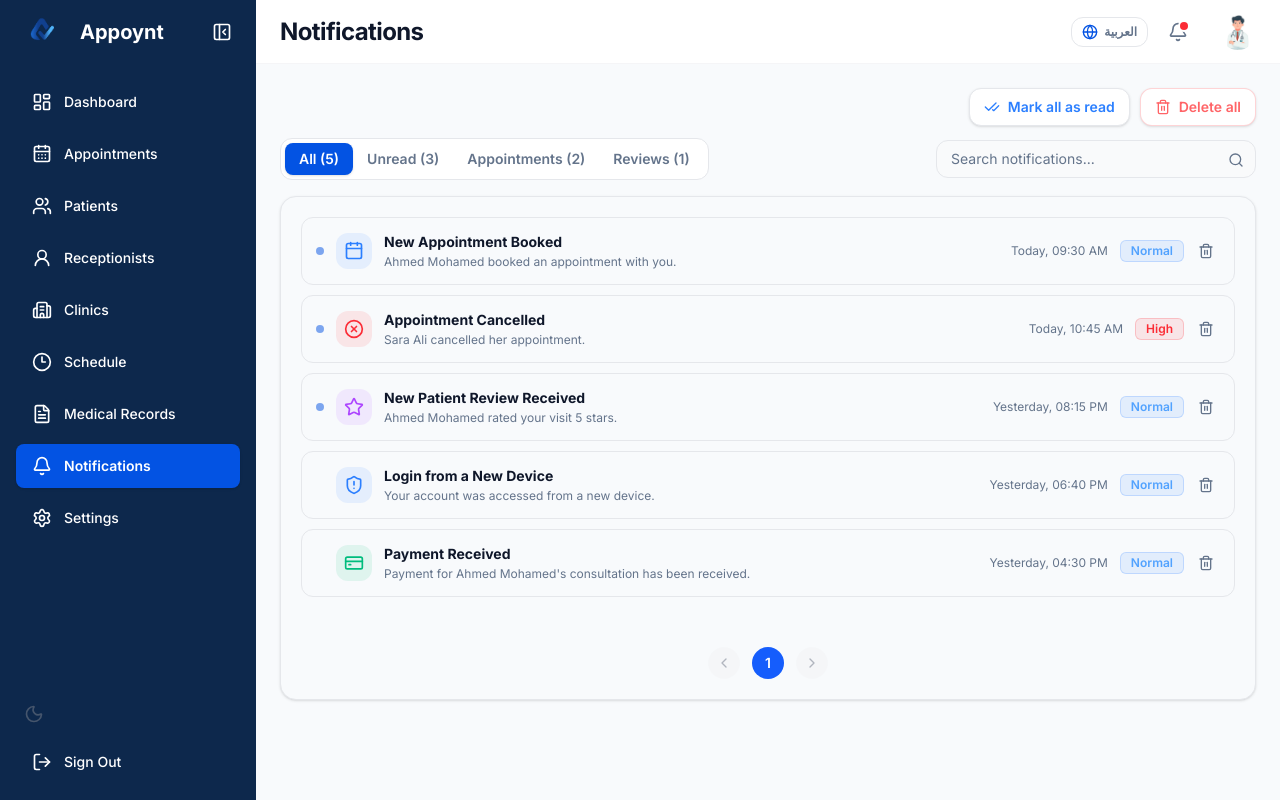
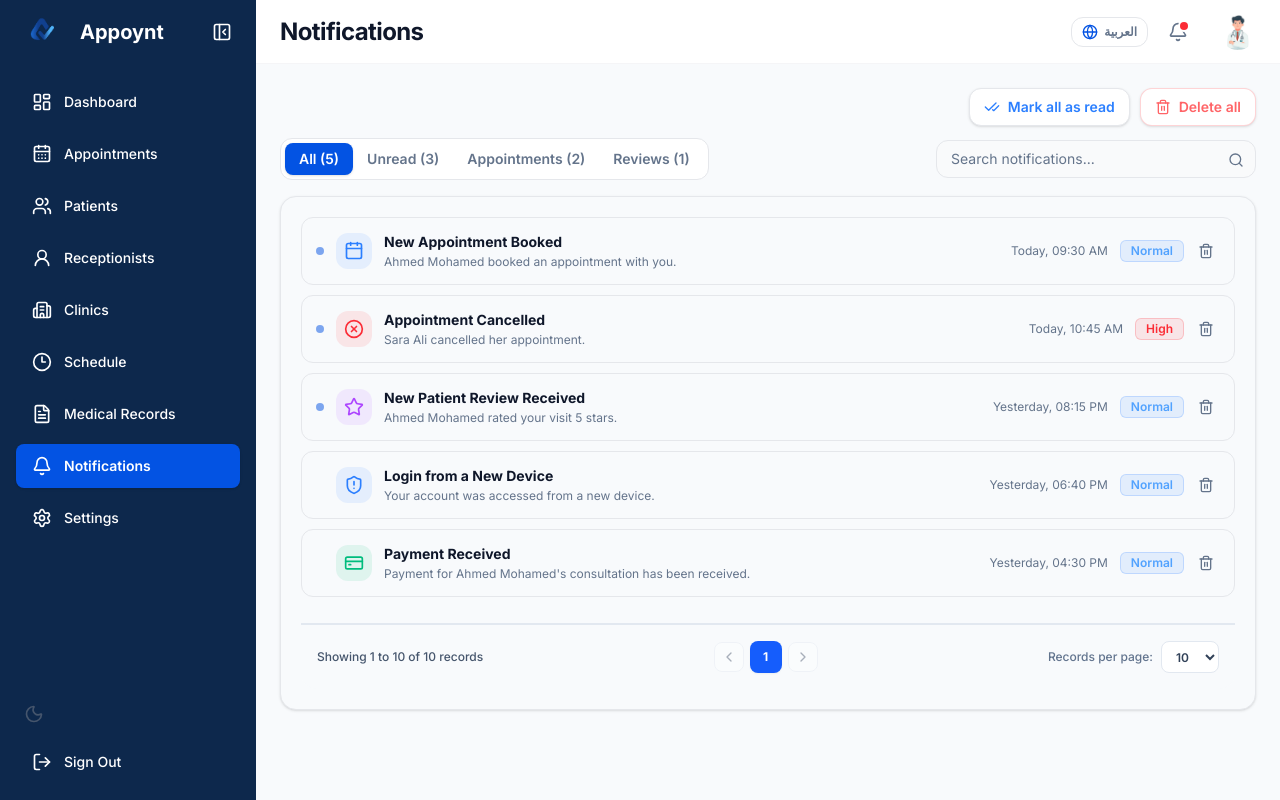
Before and after one commit to EsraaAhmed886/appoynt-api, a Next.js app in the folder appoynt_web_app/: page /notifications in a window 1280 px wide. Built offline with nearby package versions, Linux system fonts and the light colour scheme; no server answers.

Commit message:
[APPOYNT-126][FRONTEND][FIX]: Update common pagination

```diff
--- a/appoynt_web_app/src/components/common/pagination.tsx
+++ b/appoynt_web_app/src/components/common/pagination.tsx
@@ -2,113 +2,189 @@
  * File Name: pagination.tsx
  * Author: shimaa salah
  * Date of Creation: 20/07/2026
- * Version Information: V1.0.0
+ * Version Information: V1.1.0
  * Dependencies:
  *   - react
  *   - lucide-react
+ *   - @/context/language_context
  * Contributors: shimaa salah
- * Last Modified Date: [shimaa salah - 05/08/2026]
- * File Description: Shared pagination controls component supporting snake_case and camelCase prop signatures.
+ * Last Modified Date: [shimaa salah - 28/08/2026]
+ * File Description: Shared accessible pagination bar providing record index summary, bidirectional page stepper controls, maximum 5 visible pages, and customizable page limit sizing (10, 25, 50).
  */
 
 "use client";
 
+import React, { useState } from "react";
 import { ChevronLeft, ChevronRight } from "lucide-react";
+import { useTranslation } from "@/context/language_context";
 
 type PaginationProps = {
   current_page?: number;
   currentPage?: number;
+  page?: number;
   total_pages?: number;
   totalPages?: number;
+  total?: number;
+  total_records?: number;
+  totalRecords?: number;
+  limit?: number;
+  per_page?: number;
+  perPage?: number;
   on_page_change?: (page: number) => void;
   onPageChange?: (page: number) => void;
+  setPage?: (page: number) => void;
+  on_limit_change?: (limit: number) => void;
+  onLimitChange?: (limit: number) => void;
+  setLimit?: (limit: number) => void;
 };
 
 export default function Pagination({
   current_page,
   currentPage,
+  page: pageProp,
   total_pages,
-  totalPages,
+  totalPages: totalPagesProp,
+  total: totalProp,
+  total_records,
+  totalRecords,
+  limit: limitProp,
+  per_page,
+  perPage,
   on_page_change,
   onPageChange,
+  setPage,
+  on_limit_change,
+  onLimitChange,
+  setLimit,
 }: PaginationProps) {
-  const active_page = current_page ?? currentPage ?? 1;
-  const max_pages = total_pages ?? totalPages ?? 1;
-  const change_handler = on_page_change ?? onPageChange ?? (() => {});
+  const { translations } = useTranslation();
 
-  const is_first_page = 1 === active_page;
-  const is_last_page = max_pages === active_page;
+  const page = current_page ?? currentPage ?? pageProp ?? 1;
+  const totalPages = total_pages ?? totalPagesProp ?? 1;
+
+  const initialLimit = limitProp ?? per_page ?? perPage ?? 10;
+  const [internalLimit, setInternalLimit] = useState(initialLimit);
+  const limit = limitProp ?? per_page ?? perPage ?? internalLimit;
+
+  const total =
+    totalProp ?? total_records ?? totalRecords ?? totalPages * limit;
+
+  if (total === 0) {
+    return null;
+  }
+
+  const startRecord = (page - 1) * limit + 1;
+  const endRecord = Math.min(page * limit, total);
+
+  const getPageNumbers = () => {
+    const pages: number[] = [];
+    const maxVisible = 5;
+    let start = Math.max(1, page - 2);
+    let end = Math.min(totalPages, start + maxVisible - 1);
+
+    if (end - start + 1 < maxVisible) {
+      start = Math.max(1, end - maxVisible + 1);
+    }
+
+    for (let i = start; i <= end; i++) {
+      pages.push(i);
+    }
+
+    return pages;
+  };
+
+  const pageNumbers = getPageNumbers();
+
+  const handlePageChange = (newPage: number) => {
+    if (on_page_change) {
+      on_page_change(newPage);
+    }
+    if (onPageChange) {
+      onPageChange(newPage);
+    }
+    if (setPage) {
+      setPage(newPage);
+    }
+  };
+
+  const handleLimitChange = (newLimit: number) => {
+    setInternalLimit(newLimit);
+    if (on_limit_change) {
+      on_limit_change(newLimit);
+    }
+    if (onLimitChange) {
+      onLimitChange(newLimit);
+    }
+    if (setLimit) {
+      setLimit(newLimit);
+    }
+  };
 
   return (
-    <div className="mt-6 flex items-center justify-center gap-3">
+    <div className="flex flex-col sm:flex-row items-center justify-between gap-4 p-4 bg-slate-50 dark:bg-[#131E35] border-t-2 border-slate-200 dark:border-slate-800 text-xs font-medium rounded-b-2xl w-full">
+      {/* Left: Records summary */}
+      <span className="text-slate-600 dark:text-slate-400">
+        {(
+          translations.showing_records_count ||
+          "Showing {from} to {to} of {total} records"
+        )
+          .replace("{from}", String(startRecord))
+          .replace("{to}", String(endRecord))
+          .replace("{total}", String(total))}
+      </span>
+
+      {/* Center: Pagination buttons */}
+      <div className="flex items-center gap-1.5">
         <button
           type="button"
-        disabled={is_first_page}
-        onClick={() => {
-          if (!is_first_page) {
-            change_handler(active_page - 1);
-          } else {
-            // Disabled action
-          }
-        }}
-        className="
-          flex h-8 w-8 items-center justify-center
-          rounded-full
-          bg-gray-100
-          text-gray-500
-          transition
-          hover:bg-gray-200
-          dark:bg-slate-700
-          dark:text-gray-300
-          dark:hover:bg-slate-600
-          disabled:cursor-not-allowed
-          disabled:opacity-50
-          rtl:rotate-180
-        "
+          onClick={() => handlePageChange(page - 1)}
+          disabled={page <= 1}
+          className="p-1.5 rounded-lg border border-slate-200 dark:border-slate-700 bg-white dark:bg-[#0E1726] text-slate-700 dark:text-slate-300 hover:bg-slate-100 dark:hover:bg-slate-800 disabled:opacity-40 disabled:cursor-not-allowed transition cursor-pointer"
         >
-        <ChevronLeft size={16} />
+          <ChevronLeft className="w-4 h-4 rtl:rotate-180" />
         </button>
 
-      <div
-        className="
-          flex h-8 w-8 items-center justify-center
-          rounded-full
-          bg-blue-600
-          text-sm
-          font-semibold
-          text-white
-        "
+        {pageNumbers.map((p) => (
+          <button
+            key={p}
+            type="button"
+            onClick={() => handlePageChange(p)}
+            className={`min-w-[32px] h-8 px-2 rounded-lg font-bold transition cursor-pointer text-xs ${
+              p === page
+                ? "bg-blue-600 text-white shadow-xs"
+                : "border border-slate-200 dark:border-slate-700 bg-white dark:bg-[#0E1726] text-slate-700 dark:text-slate-300 hover:bg-slate-100 dark:hover:bg-slate-800"
+            }`}
           >
-        {active_page}
-      </div>
+            {p}
+          </button>
+        ))}
 
         <button
           type="button"
-        disabled={is_last_page}
-        onClick={() => {
-          if (!is_last_page) {
-            change_handler(active_page + 1);
-          } else {
-            // Disabled action
-          }
-        }}
-        className="
-          flex h-8 w-8 items-center justify-center
-          rounded-full
-          bg-gray-100
-          text-gray-500
-          transition
-          hover:bg-gray-200
-          dark:bg-slate-700
-          dark:text-gray-300
-          dark:hover:bg-slate-600
-          disabled:cursor-not-allowed
-          disabled:opacity-50
-          rtl:rotate-180
-        "
+          onClick={() => handlePageChange(page + 1)}
+          disabled={page >= totalPages}
+          className="p-1.5 rounded-lg border border-slate-200 dark:border-slate-700 bg-white dark:bg-[#0E1726] text-slate-700 dark:text-slate-300 hover:bg-slate-100 dark:hover:bg-slate-800 disabled:opacity-40 disabled:cursor-not-allowed transition cursor-pointer"
         >
-        <ChevronRight size={16} />
+          <ChevronRight className="w-4 h-4 rtl:rotate-180" />
         </button>
+      </div>
+
+      {/* Right: Page size selector */}
+      <div className="flex items-center gap-2">
+        <span className="text-slate-500 dark:text-slate-400 text-xs hidden md:inline">
+          {translations.records_per_page || "Records per page"}:
+        </span>
+
+        <select
+          value={limit}
+          onChange={(e) => handleLimitChange(Number(e.target.value))}
+          className="h-8 px-2.5 bg-white dark:bg-[#0E1726] border border-slate-200 dark:border-slate-700 rounded-lg text-xs font-semibold text-slate-700 dark:text-slate-300 focus:outline-none focus:border-blue-500 transition cursor-pointer"
+        >
+          <option value={10}>10</option>
+          <option value={25}>25</option>
+          <option value={50}>50</option>
+        </select>
+      </div>
     </div>
   );
 }
```
Also changed, not shown: 1 other file (tests, documents, lock files or other folders). Lines whose indentation alone changed are shown as unchanged.
